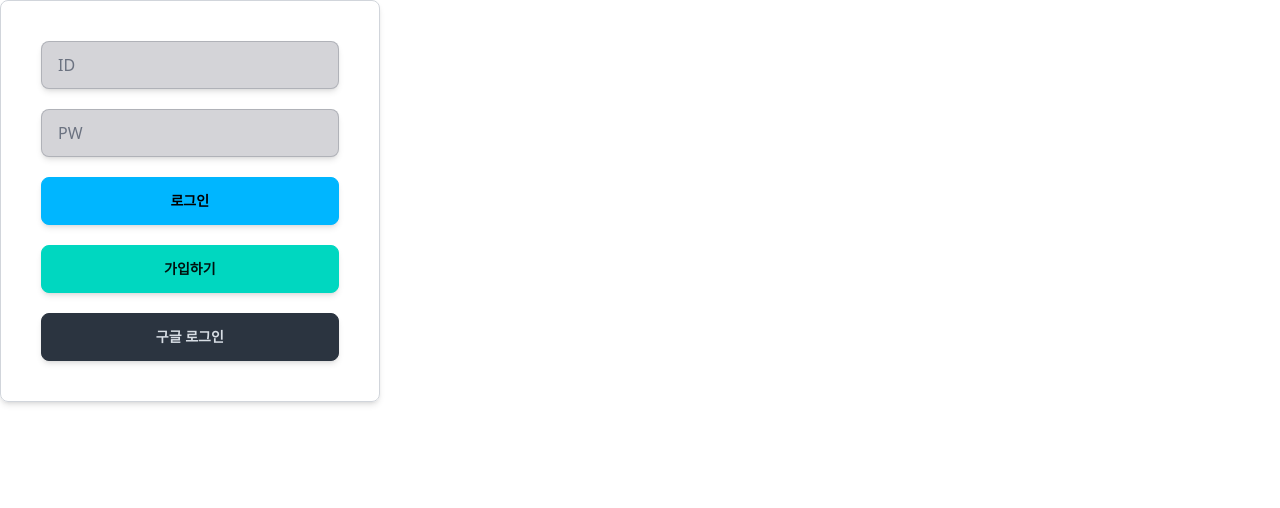
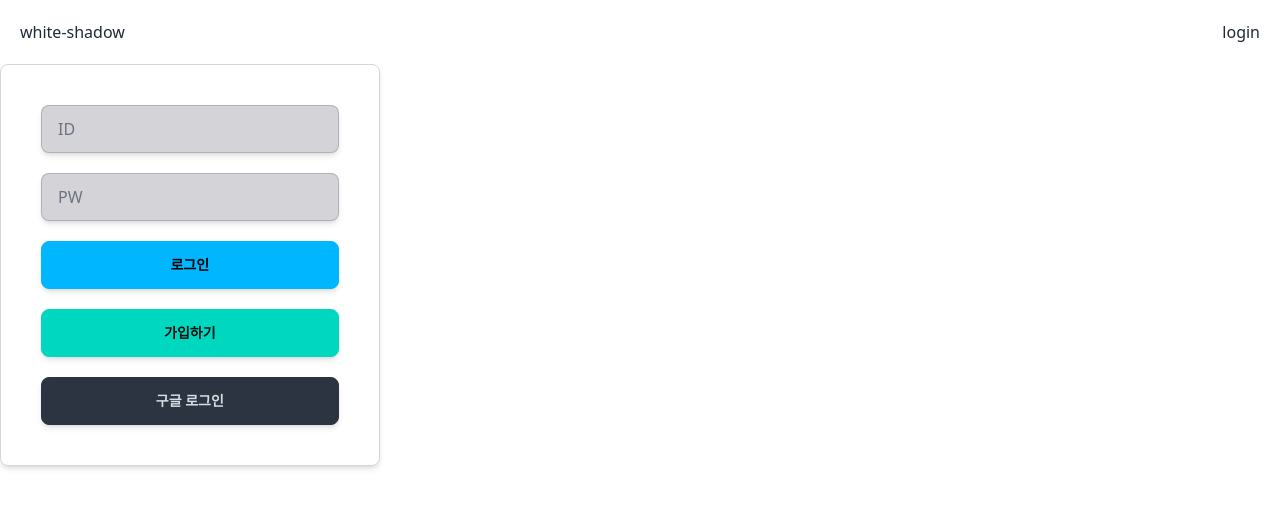
Before and after one commit to tyange/allkeep-sveltekit, a SvelteKit app: page /auth in a window 1280 px wide. Shown: the top 508 px of the page. Built offline with nearby package versions, Linux system fonts and the light colour scheme; no server answers.

Commit message:
making header

```diff
--- /dev/null
+++ b/src/components/ui/Header.svelte
@@ -0,0 +1,28 @@
+<script lang="ts">
+	interface HeaderProps {
+		isAuth: boolean;
+	}
+
+	let { isAuth }: HeaderProps = $props();
+</script>
+
+<header>
+	<nav class="flex justify-between p-5">
+		<div>white-shadow</div>
+		<div>
+			<ul>
+				{#if !isAuth}
+					<li>
+						<a href="/auth">login</a>
+					</li>
+				{:else}
+					<li>
+						<form action="/auth/logout" method="POST">
+							<button type="submit">Log out</button>
+						</form>
+					</li>
+				{/if}
+			</ul>
+		</div>
+	</nav>
+</header>
--- /dev/null
+++ b/src/routes/+layout.server.ts
@@ -0,0 +1,15 @@
+import type { LayoutServerLoad } from './$types';
+
+export const load: LayoutServerLoad = ({ cookies }) => {
+	let isAuth = false;
+
+	const session = cookies.get('session');
+
+	if (session && session !== 'undefined') {
+		isAuth = true;
+	}
+
+	return {
+		isAuth
+	};
+};
--- a/src/routes/+layout.svelte
+++ b/src/routes/+layout.svelte
@@ -1,5 +1,10 @@
 <script lang="ts">
 	import '@/app.css';
+
+	import Header from '@/components/ui/Header.svelte';
+
+	let { data, children } = $props();
 </script>
 
-<slot />
+<Header isAuth={data.isAuth} />
+{@render children()}
--- a/src/routes/auth/google/callback/+page.server.ts
+++ b/src/routes/auth/google/callback/+page.server.ts
@@ -28,6 +28,7 @@ export const load: PageServerLoad = async ({ url, fetch, cookies }) => {
 
 		cookies.set('session', data.token, {
 			path: '/',
+			httpOnly: false,
 			sameSite: 'strict',
 			maxAge: 60 * 60 * 2
 		});
--- a/src/routes/auth/google/callback/+page.svelte
+++ b/src/routes/auth/google/callback/+page.svelte
@@ -1,9 +1,7 @@
 <script lang="ts">
-	import type { PageData } from './$types';
-
 	import Box from '@/components/ui/Box.svelte';
 
-	export let data: PageData;
+	let { data } = $props();
 </script>
 
 <Box>
--- /dev/null
+++ b/src/routes/auth/logout/+page.server.ts
@@ -0,0 +1,20 @@
+import { redirect } from '@sveltejs/kit';
+import type { Actions, PageServerLoad } from './$types';
+
+export const load: PageServerLoad = async () => {
+	console.log('hi');
+	redirect(302, '/');
+};
+
+export const actions: Actions = {
+	default({ cookies }) {
+		console.log(cookies);
+
+		cookies.set('session', '', {
+			path: '/',
+			expires: new Date(0)
+		});
+
+		redirect(302, '/main');
+	}
+};
--- a/src/routes/main/+page.server.ts
+++ b/src/routes/main/+page.server.ts
@@ -1,7 +1,7 @@
 import { redirect } from '@sveltejs/kit';
 import type { PageServerLoad } from './$types';
 
-export const load: PageServerLoad = async ({ cookies }) => {
+export const load: PageServerLoad = ({ cookies }) => {
 	const session = cookies.get('session');
 
 	if (!session || session === 'undefined') {
--- a/src/routes/main/+page.svelte
+++ b/src/routes/main/+page.svelte
@@ -5,9 +5,9 @@
 	import axios from 'axios';
 
 	import { timer } from '@/lib/timer';
+	import { Colors } from '@/constants/Colors';
 
 	import Button from '@/components/ui/Button.svelte';
-	import { Colors } from '@/constants/Colors';
 
 	let interval: NodeJS.Timeout;
 	function intervalHandler() {
```
